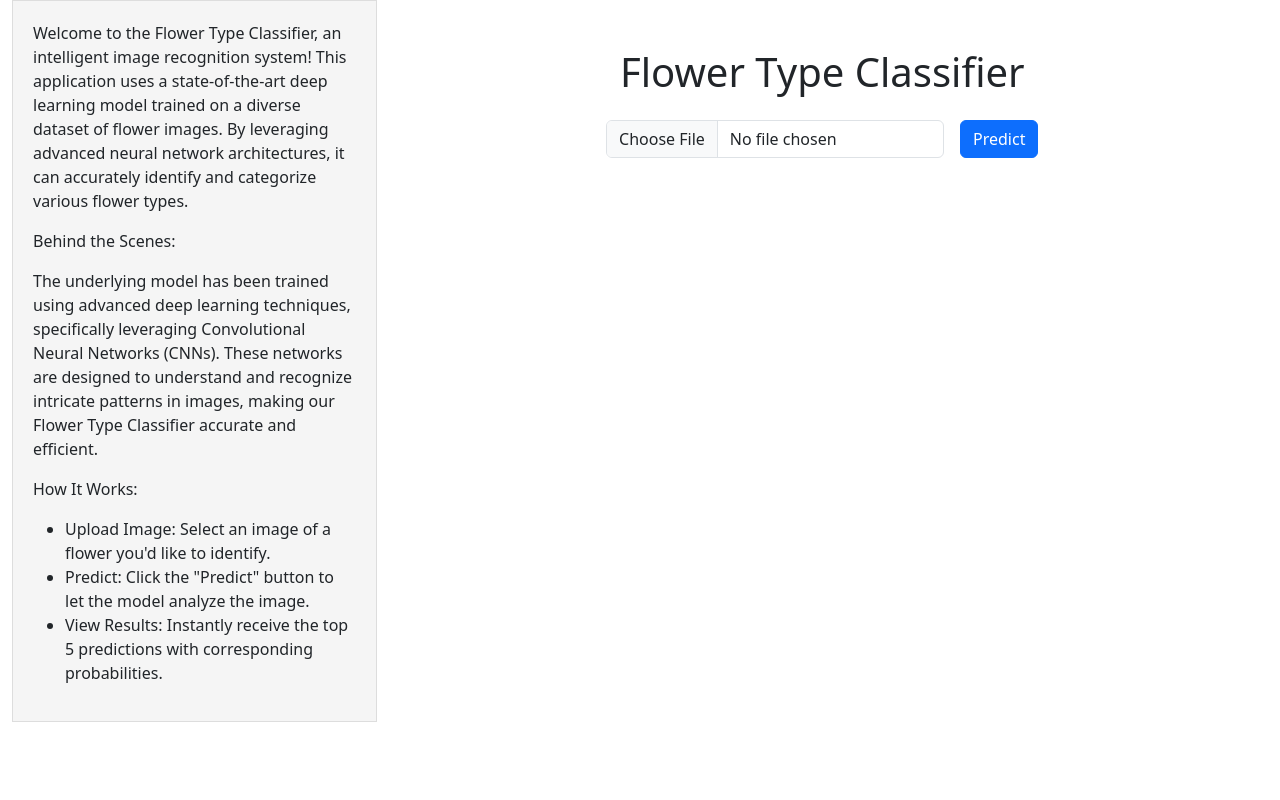
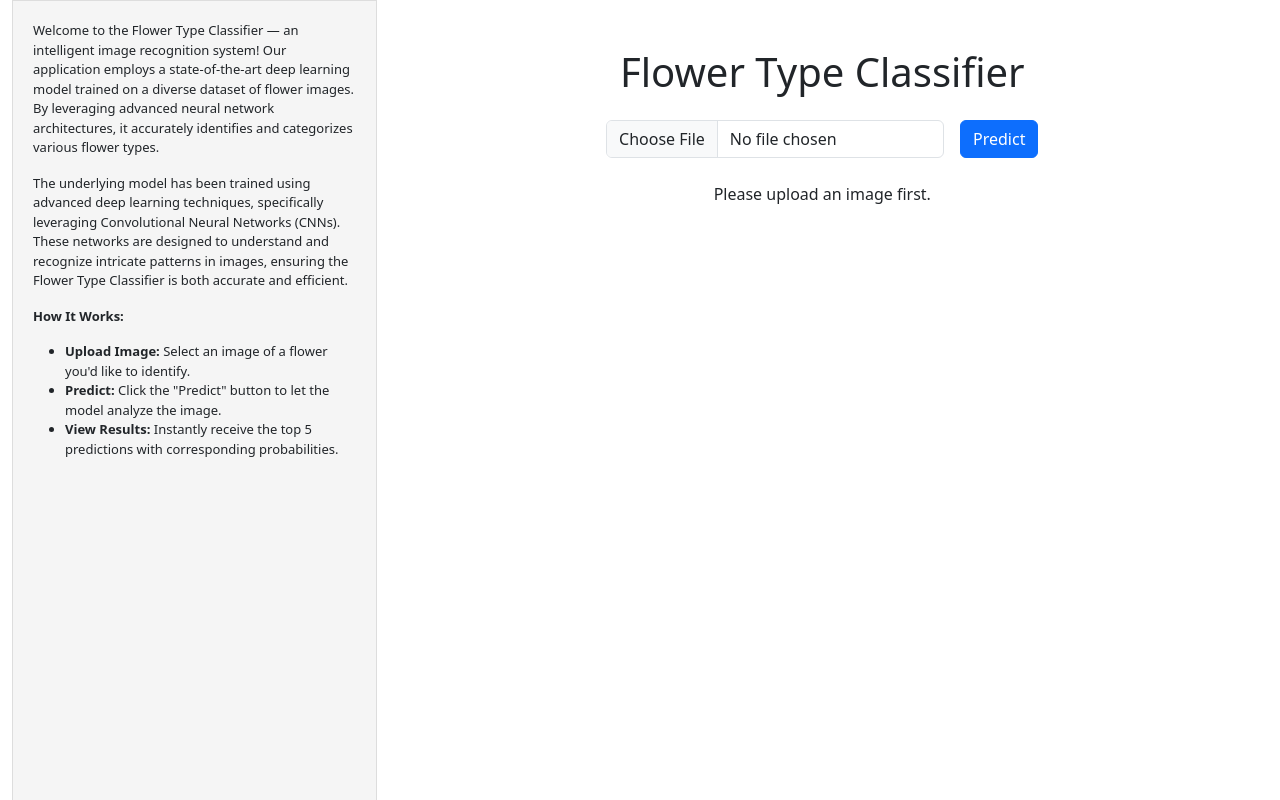
Before and after one commit to hebahiari/flower-classifier, a React (Create React App) app in the folder client/: page / in a window 1280 px wide. Both pictures are taken after a click on the button "Predict". Shown: the top 800 px of the page. Built offline with nearby package versions, Linux system fonts and the light colour scheme; no server answers.

Commit message:
added a warning if user tries to predict before uploading

```diff
--- a/client/src/ImageUpload.css
+++ b/client/src/ImageUpload.css
@@ -2,8 +2,10 @@
     background-color: #f5f5f5;
     padding: 20px;
     width: 500px;
+    height: 100vw;
     border: 1px solid #ddd;
     text-align: left;
+    font-size: 13px;
 }
 
 .selected-image-container {
--- a/client/src/ImageUpload.js
+++ b/client/src/ImageUpload.js
@@ -10,19 +10,29 @@ import "./ImageUpload.css"
 Chart.register(CategoryScale, LinearScale, BarElement);
 
 const ImageUpload = () => {
+
   const [selectedFile, setSelectedFile] = useState(null);
   const [predictions, setPredictions] = useState(null);
+  const [uploadWarning, setUploadWarning] = useState(false);
 
   // Event handler for when the user selects a new file
   const handleFileChange = (e) => {
     // Reset predictions and set the newly selected file
     setPredictions(null);
     setSelectedFile(e.target.files[0]);
+    // Reset the upload warning when a new file is selected
+    setUploadWarning(false);
   };
 
   // Event handler for form submission to make predictions
   const handleSubmit = async (e) => {
     e.preventDefault();
+
+    // Check if there is a selected file
+    if (!selectedFile) {
+      setUploadWarning(true);
+      return;
+    }
 
     // Create a FormData object and append the selected image file
     const formData = new FormData();
@@ -43,32 +53,30 @@ const ImageUpload = () => {
     }
   };
 
+
   return (
     <div className='container-fluid d-flex flex-row justify-content-start'>
       <div className="description-box">
         <p>
-          Welcome to the Flower Type Classifier, an intelligent image recognition system! This application uses a
+          Welcome to the Flower Type Classifier — an intelligent image recognition system! Our application employs a
           state-of-the-art deep learning model trained on a diverse dataset of flower images. By leveraging advanced
-          neural network architectures, it can accurately identify and categorize various flower types.
-        </p>
-        <p>
-          Behind the Scenes:
+          neural network architectures, it accurately identifies and categorizes various flower types.
         </p>
         <p>
           The underlying model has been trained using advanced deep learning techniques, specifically leveraging
           Convolutional Neural Networks (CNNs). These networks are designed to understand and recognize intricate
-          patterns in images, making our Flower Type Classifier accurate and efficient.
-        </p><p>
-          How It Works:
+          patterns in images, ensuring the Flower Type Classifier is both accurate and efficient.
+        </p>
+        <p>
+          <strong>How It Works:</strong>
         </p>
         <ul>
-          <li>Upload Image: Select an image of a flower you'd like to identify.</li>
-          <li>Predict: Click the "Predict" button to let the model analyze the image.</li>
-          <li>View Results: Instantly receive the top 5 predictions with corresponding probabilities.
-          </li>
+          <li><strong>Upload Image:</strong> Select an image of a flower you'd like to identify.</li>
+          <li><strong>Predict:</strong> Click the "Predict" button to let the model analyze the image.</li>
+          <li><strong>View Results:</strong> Instantly receive the top 5 predictions with corresponding probabilities.</li>
         </ul>
+      </div>
 
-      </div>
 
       <div className="container mt-5 text-center">
         <h1 className="mb-4">Flower Type Classifier</h1>
@@ -82,7 +90,8 @@ const ImageUpload = () => {
         </div>
 
         {/* Display selected image and prediction results */}
-        <div className="d-flex justify-content-center gap-5">
+        <div className="d-flex flex-wrap justify-content-center gap-5">
+          {uploadWarning && <p>Please upload an image first.</p>}
           {predictions && selectedFile && (
             <div className="selected-image-container">
               <h3>Selected Image:</h3>
```
